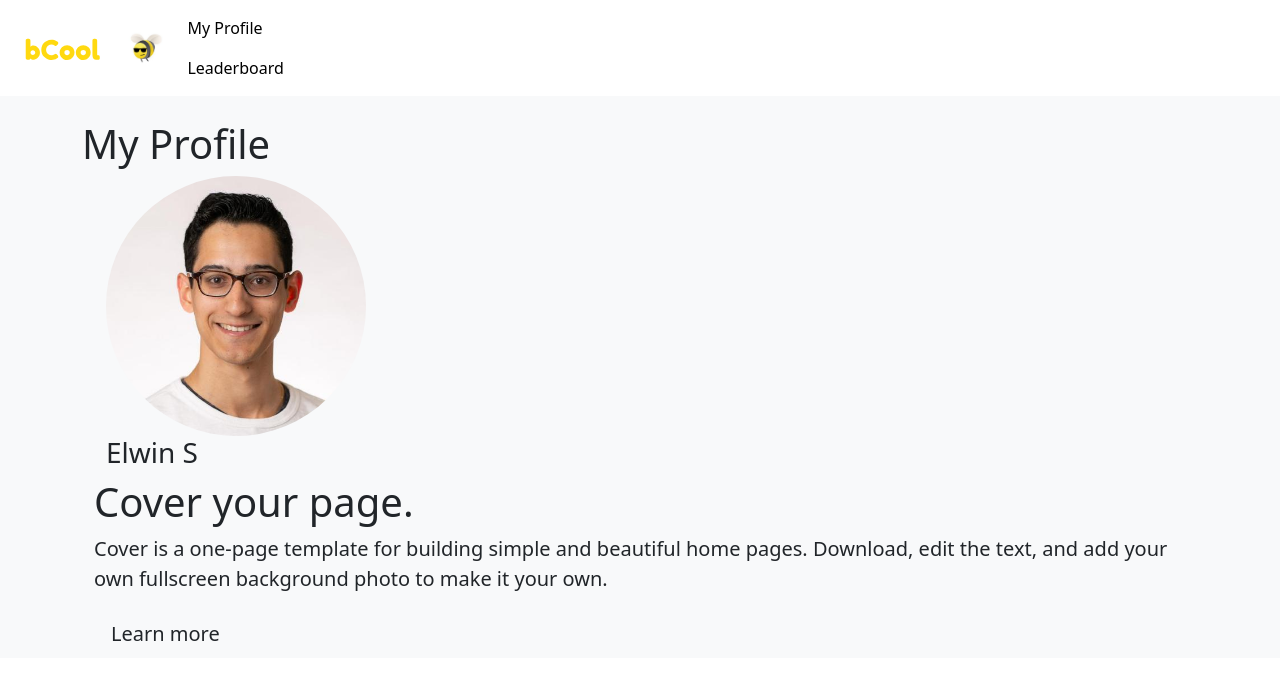
After one commit to elwin/hz21, a Flask app: page /me in a window 1280 px wide. The commit adds this page. Shown: the top 680 px of the page. Run offline with Flask 2, Linux system fonts and the light colour scheme; parts of the project's set-up code (start-up, migrations or seed data) failed here and were passed over; some libraries are stand-ins or nearby versions.

Commit message:
Add my-profile (pt2), some style changes

```diff
--- a/carts.py
+++ b/carts.py
@@ -1,7 +1,7 @@
 import datetime
 from typing import List
 import storage
-
+from statistics import mean
 
 class Product:
     def __init__(self, name: str, price: int, score: int,  img_link: str, related_ids: List[int]):
@@ -32,7 +32,7 @@ class Cart:
         self.products = products
 
     def score(self) -> int:
-        return sum(product.score for product in self.products)
+        return round(mean(product.score for product in self.products), 1)
 
     def add_product(self, product: Product):
         self.products.append(product)
--- a/templates/base.html
+++ b/templates/base.html
@@ -12,6 +12,18 @@
     <!-- Chart.js -->
     <script type="text/javascript" src="https://cdn.jsdelivr.net/npm/chart.js@3.5.1/dist/chart.min.js"></script>
 
+    <style>
+        a {
+            color: black;
+        }
+        a:hover{
+            color:#0a58ca;
+        }
+
+        .nav-link {
+            color: black;
+        }
+    </style>
     <title>Migros HackZurich</title>
 </head>
 <body>
@@ -22,6 +34,11 @@
             <img
                     src="{{ url_for('static', filename='bee_logo_text.svg') }}"
                     class="img-fluid"
+                    style="height: 32px"
+            >
+            <img
+                    src="{{ url_for('static', filename='bee_logo.png') }}"
+                    class="img-fluid float-right"
                     style="height: 32px"
             >
         </a>
--- /dev/null
+++ b/templates/myprofile/index.html
@@ -0,0 +1,36 @@
+{% extends "base.html" %}
+
+{% block title %}
+    My Profile
+{% endblock %}
+
+{% block content %}
+<div class="site-wrapper">
+
+    <div class="site-wrapper-inner">
+
+      <div class="container">
+
+        <div class="masthead clearfix">
+          <div class="container inner">
+            <a itemprop="image">
+              <img style="border-radius:50%" src="{{ url_for('static', filename='elwin.jpg') }}" width="260" height="260">
+            </a>
+            <h3 class="masthead-brand">Elwin S</h3>
+          </div>
+        </div>
+
+        <div class="inner cover">
+          <h1 class="cover-heading">Cover your page.</h1>
+          <p class="lead">Cover is a one-page template for building simple and beautiful home pages. Download, edit the text, and add your own fullscreen background photo to make it your own.</p>
+          <p class="lead">
+            <a href="#" class="btn btn-lg btn-default">Learn more</a>
+          </p>
+        </div>
+
+      </div>
+
+    </div>
+
+  </div>
+{% endblock %}
--- a/users.py
+++ b/users.py
@@ -1,6 +1,6 @@
 import carts
 from typing import List
-
+from statistics import mean
 
 class User:
     def __init__(self, user_id: int, name: str, carts: List[carts.Cart]):
@@ -12,4 +12,4 @@ class User:
         self.carts.append(cart)
 
     def score(self) -> int:
-        return sum([cart.score() for cart in self.carts])
+        return mean([cart.score() for cart in self.carts])
```
Also changed, not shown: templates/leaderboard/index.html (+19 -11 lines), static/bee_logo.png (added), static/elwin.jpg (added).
